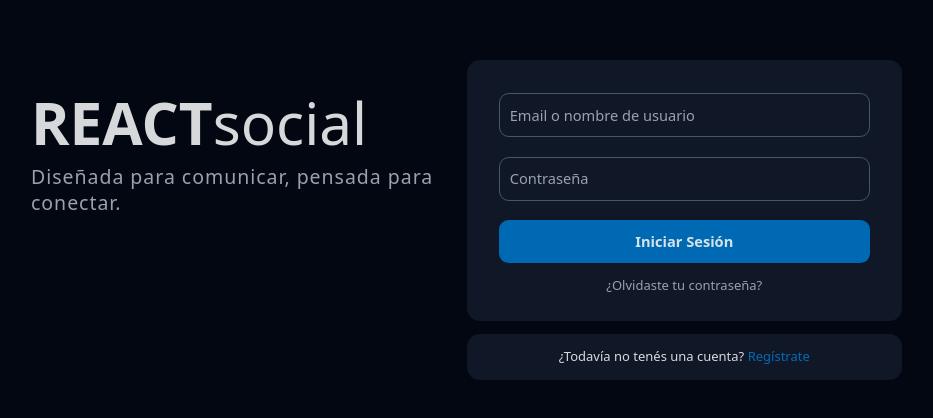
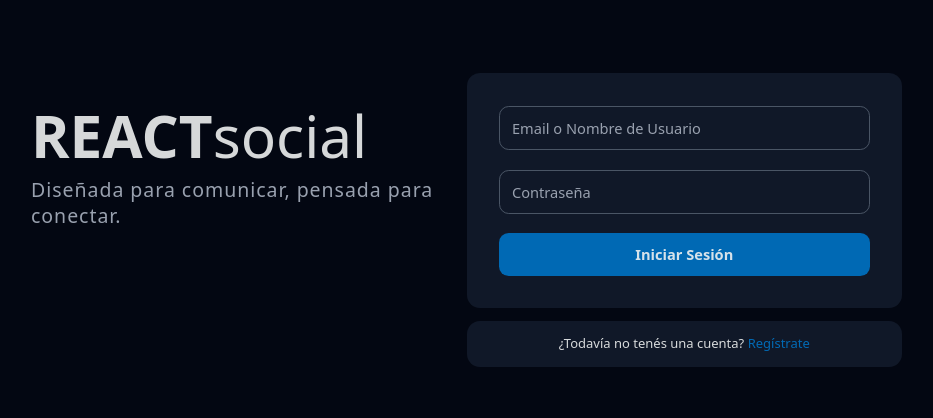
Before and after one commit to Ezagu/red-social, a React (Vite) app in the folder frontend/: page /login in a window 1280 px wide. Shown: the part 180-598 px from the top of the page, without its empty margins (166-1099 px from the left). Built offline with nearby package versions, Linux system fonts and the light colour scheme; what javascript-time-ago would draw is missing.

Commit message:
Inputs con label flotante

```diff
--- a/frontend/src/components/ui/Input.jsx
+++ b/frontend/src/components/ui/Input.jsx
@@ -1,15 +1,32 @@
-import React from "react";
+import React, { useState } from "react";
 
-export const Input = ({ type = "text", placeholder, name, id }) => {
-  console.log(placeholder);
+export const Input = ({
+  register,
+  registerName,
+  type = "text",
+  placeholder = "",
+}) => {
+  const [moveLabel, setMoveLabel] = useState(false);
 
   return (
-    <input
-      type={type}
-      className="border-border-input placeholder:text-placeholder focus:border-primary text-text-primary w-full rounded-xl border p-3 text-lg focus:outline-none"
-      placeholder={placeholder}
-      name={name}
-      id={id}
-    />
+    <div className="relative">
+      <input
+        type={type}
+        className="border-border-input group focus:border-primary text-text-primary w-full rounded-xl border p-3 px-4 text-lg focus:outline-none"
+        {...register(registerName, {
+          onBlur: (e) => setMoveLabel(e.target.value !== ""),
+        })}
+        onFocus={() => setMoveLabel(true)}
+      />
+      <label
+        className={`text-placeholder pointer-events-none absolute text-lg transition-all ${
+          moveLabel
+            ? " bg-surface -top-2.5 left-3 px-1 text-sm"
+            : "top-1/2 left-4 -translate-y-1/2"
+        }`}
+      >
+        {placeholder}
+      </label>
+    </div>
   );
 };
--- a/frontend/src/components/ui/PasswordInput.jsx
+++ b/frontend/src/components/ui/PasswordInput.jsx
@@ -2,24 +2,41 @@ import React, { useState } from "react";
 import { EyeOff } from "lucide-react";
 import { Eye } from "lucide-react";
 
-export const PasswordInput = ({ register }) => {
+export const PasswordInput = ({ register, placeholder = "Contraseña" }) => {
+  const [moveLabel, setMoveLabel] = useState(false);
+
   const [watch, setWatch] = useState(false);
   const [showIcon, setShowIcon] = useState(false);
 
   return (
     <div className="relative">
       <input
+        {...register("password", {
+          onChange: (e) => {
+            console.log(e.target.value);
+            e.target.value !== "" ? setShowIcon(true) : setShowIcon(false);
+          },
+          onBlur: (e) => {
+            setWatch((prev) => prev && e.target.value !== "");
+            setMoveLabel(e.target.value !== "");
+          },
+        })}
         type={watch ? "text" : "password"}
         className="border-border-input placeholder:text-placeholder focus:border-primary w-full rounded-xl border p-3 text-lg focus:outline-none"
-        placeholder="Contraseña"
-        onChange={(e) =>
-          e.target.value ? setShowIcon(true) : setShowIcon(false)
-        }
-        {...register("password")}
+        onFocus={() => setMoveLabel(true)}
       />
+      <label
+        className={`text-placeholder pointer-events-none absolute text-lg transition-all ${
+          moveLabel
+            ? " bg-surface -top-2.5 left-3 px-1 text-sm"
+            : "top-1/2 left-4 -translate-y-1/2"
+        }`}
+      >
+        {placeholder}
+      </label>
       {showIcon && (
         <button
-          className="text-border-input hover:text-text-secondary absolute top-4 right-4 cursor-pointer"
+          className="text-border-input hover:text-text-secondary absolute top-1/2 right-4 -translate-y-1/2 cursor-pointer"
           onClick={(e) => {
             e.preventDefault();
             setWatch((prev) => !prev);
--- a/frontend/src/pages/Login.jsx
+++ b/frontend/src/pages/Login.jsx
@@ -5,6 +5,7 @@ import { useForm } from "react-hook-form";
 import request from "../helpers/Request";
 import { Alert } from "../components/ui/Alert";
 import { useAuth } from "../hooks/useAuth";
+import { Input } from "../components/ui/Input";
 
 export const Login = () => {
   const { register, handleSubmit } = useForm();
@@ -46,12 +47,13 @@ export const Login = () => {
             onSubmit={handleSubmit(login)}
           >
             {alert && <Alert message={alert.message} status={alert.status} />}
-            <input
-              type="text"
-              className="border-border-input placeholder:text-placeholder focus:border-primary w-full rounded-xl border p-3 text-lg focus:outline-none"
-              placeholder="Email o nombre de usuario"
-              {...register("email")}
+
+            <Input
+              register={register}
+              registerName={"email"}
+              placeholder="Email o Nombre de Usuario"
             />
+
             <PasswordInput register={register} />
 
             <input
@@ -59,9 +61,6 @@ export const Login = () => {
               className="bg-primary hover:bg-primary-hover w-full cursor-pointer rounded-xl border border-none p-3 text-lg font-bold transition-all"
               value="Iniciar Sesión"
             />
-            <Link className="lace-self-start text-text-secondary -my-2 self-center hover:underline">
-              ¿Olvidaste tu contraseña?
-            </Link>
           </form>
           <div className="rounded-2xl bg-gray-900 px-10 py-4 text-center">
             <p>
--- a/frontend/src/pages/Register.jsx
+++ b/frontend/src/pages/Register.jsx
@@ -4,10 +4,11 @@ import { Alert } from "../components/ui/Alert";
 import { PasswordInput } from "../components/ui/PasswordInput";
 import { useForm } from "react-hook-form";
 import Request from "../helpers/Request";
+import { Input } from "../components/ui/Input";
 
 export const Register = () => {
   const { register, handleSubmit } = useForm();
-  const [alert, setAlert] = useState();
+  const [alert, setAlert] = useState(null);
 
   const signin = async (data) => {
     const response = await Request("user/register", "POST", null, data);
@@ -23,28 +24,28 @@ export const Register = () => {
         <form
           className="bg-surface flex flex-col gap-6 rounded-2xl px-10 py-10"
           onSubmit={handleSubmit(signin)}
+          onChange={() => {
+            alert && setAlert(null);
+          }}
         >
           {alert && <Alert status={alert.status} message={alert.message} />}
 
-          <input
-            type="text"
-            className="border-border-input focus:border-primary placeholder:text-placeholder w-full rounded-xl border p-3 text-lg focus:outline-none"
-            placeholder="Email"
-            {...register("email")}
+          <Input register={register} registerName="email" placeholder="Email" />
+
+          <PasswordInput register={register} />
+
+          <Input
+            register={register}
+            registerName="fullName"
+            placeholder="Nombre completo"
           />
-          <PasswordInput register={register} />
-          <input
-            type="text"
-            className="border-border-input focus:border-primary placeholder:text-placeholder w-full rounded-xl border p-3 text-lg focus:outline-none"
-            placeholder="Nombre completo"
-            {...register("fullName")}
+
+          <Input
+            register={register}
+            registerName="nick"
+            placeholder="Nombre de usuario"
           />
-          <input
-            type="text"
-            className="border-border-input focus:border-primary placeholder:text-placeholder w-full rounded-xl border p-3 text-lg focus:outline-none"
-            placeholder="Nombre de usuario"
-            {...register("nick")}
-          />
+
           <input
             type="submit"
             className="bg-primary hover:bg-primary-hover w-full cursor-pointer rounded-xl border border-none p-3 text-lg font-bold transition-all"
```
